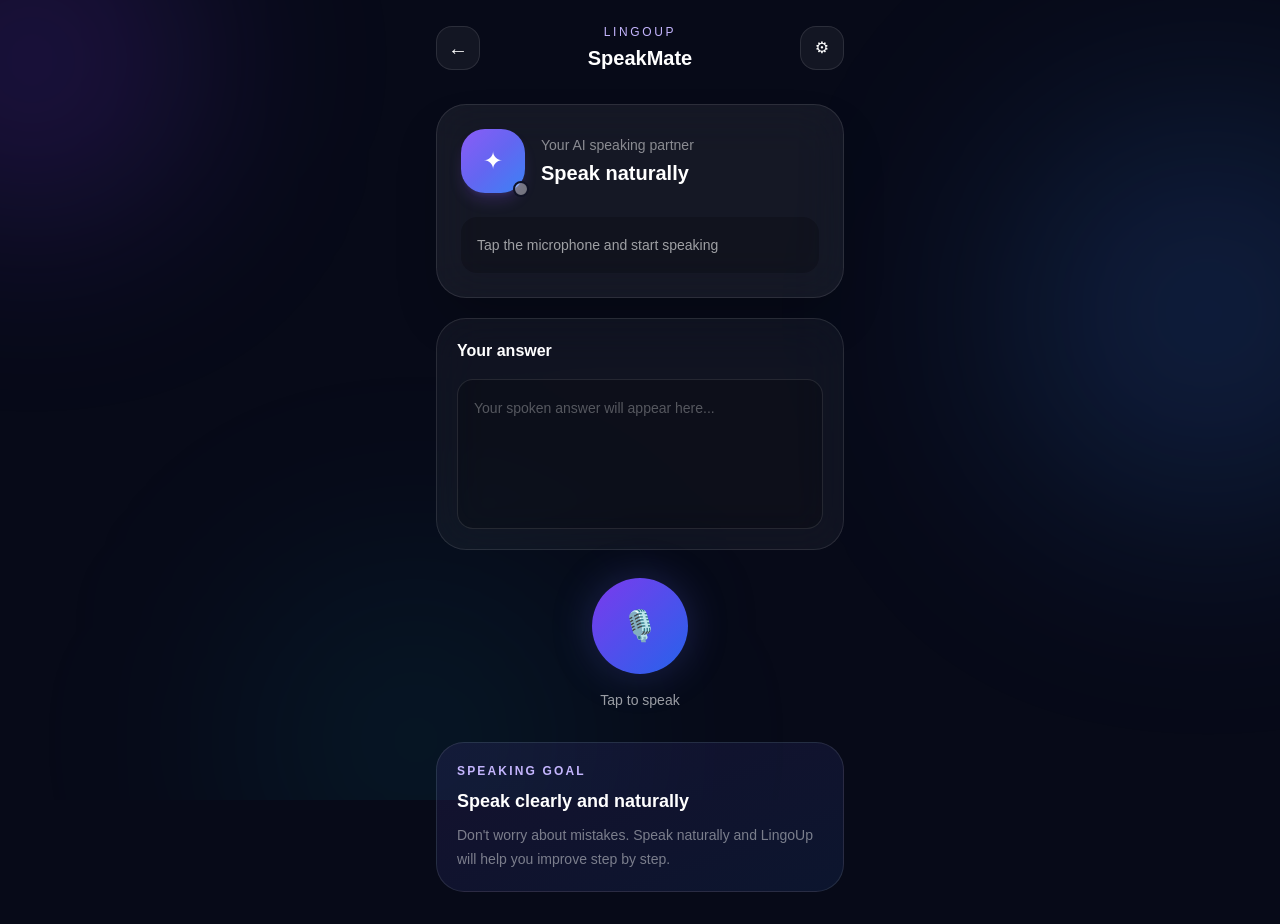
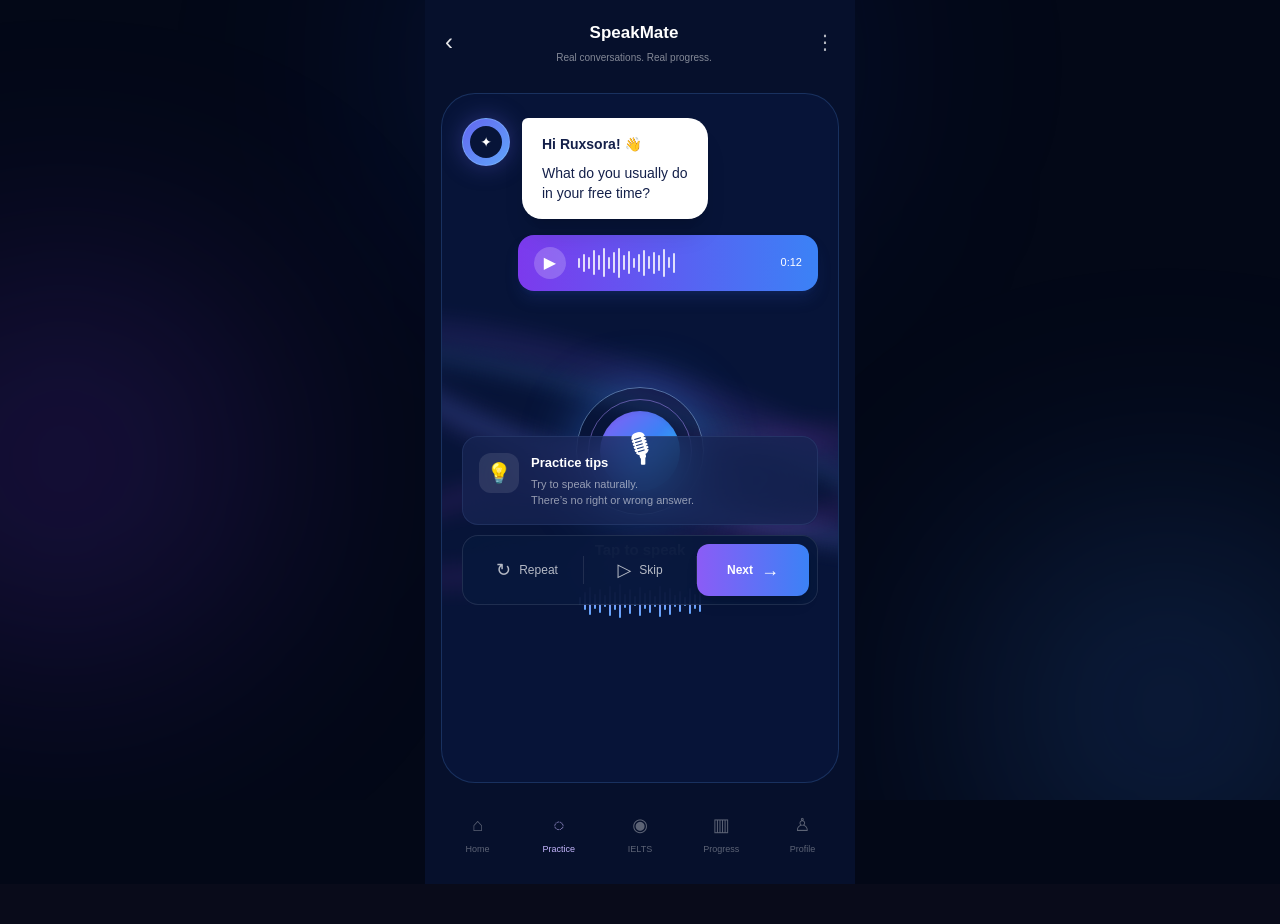
Before and after one commit to nosir1438-cyber/LingoUp-V2, a Next.js app: page /speakmate in a window 1280 px wide. Shown: the top 924 px of the page. After the commit the page ends 884 px from the top, so only its background shows below. Built offline with nearby package versions, Linux system fonts and the light colour scheme.

Commit message:
Update page.tsx

```diff
--- a/app/speakmate/page.tsx
+++ b/app/speakmate/page.tsx
@@ -1,264 +1,202 @@
 "use client";
 
-import { useEffect, useRef, useState } from "react";
+import { useState } from "react";
 
 export default function SpeakMate() {
-  const [isListening, setIsListening] = useState(false);
-  const [transcript, setTranscript] = useState("");
-  const [status, setStatus] = useState("Tap the microphone and start speaking");
-  const [supported, setSupported] = useState(true);
-
-  const recognitionRef = useRef<any>(null);
-
-  useEffect(() => {
-    if (typeof window === "undefined") return;
-
-    const SpeechRecognition =
-      (window as any).SpeechRecognition ||
-      (window as any).webkitSpeechRecognition;
-
-    if (!SpeechRecognition) {
-      setSupported(false);
-      return;
-    }
-
-    const recognition = new SpeechRecognition();
-
-    recognition.continuous = false;
-    recognition.interimResults = true;
-    recognition.lang = "en-US";
-
-    recognition.onstart = () => {
-      setIsListening(true);
-      setStatus("Listening...");
-    };
-
-    recognition.onresult = (event: any) => {
-      let text = "";
-
-      for (let i = event.resultIndex; i < event.results.length; i++) {
-        text += event.results[i][0].transcript;
-      }
-
-      setTranscript(text);
-    };
-
-    recognition.onerror = (event: any) => {
-      setIsListening(false);
-
-      if (event.error === "not-allowed") {
-        setStatus("Microphone permission was denied.");
-      } else if (event.error === "no-speech") {
-        setStatus("I didn't hear anything. Try again.");
-      } else {
-        setStatus("Something went wrong. Please try again.");
-      }
-    };
-
-    recognition.onend = () => {
-      setIsListening(false);
-
-      if (transcript.trim()) {
-        setStatus("Got it. Your answer is ready.");
-      } else {
-        setStatus("Tap the microphone and start speaking");
-      }
-    };
-
-    recognitionRef.current = recognition;
-
-    return () => {
-      recognition.stop();
-    };
-  }, [transcript]);
-
-  const toggleMicrophone = () => {
-    if (!supported) return;
-
-    if (isListening) {
-      recognitionRef.current?.stop();
-      setIsListening(false);
-      return;
-    }
-
-    setTranscript("");
-    setStatus("Listening...");
-
-    try {
-      recognitionRef.current?.start();
-    } catch {
-      // Prevent duplicate start errors.
-    }
-  };
-
-  const clearAnswer = () => {
-    setTranscript("");
-    setStatus("Tap the microphone and start speaking");
-  };
+  const [listening, setListening] = useState(false);
 
   return (
-    <main className="min-h-screen bg-[#070A18] text-white">
-      {/* Cosmic background */}
-      <div className="pointer-events-none fixed inset-0 overflow-hidden">
-        <div className="absolute -left-32 top-[-100px] h-80 w-80 rounded-full bg-violet-600/20 blur-[100px]" />
-        <div className="absolute right-[-120px] top-[120px] h-96 w-96 rounded-full bg-blue-500/20 blur-[120px]" />
-        <div className="absolute bottom-[-100px] left-[20%] h-80 w-80 rounded-full bg-cyan-500/10 blur-[120px]" />
+    <main className="min-h-screen bg-[#030817] text-white">
+      {/* Background glow */}
+      <div className="fixed inset-0 overflow-hidden pointer-events-none">
+        <div className="absolute -top-32 left-1/3 h-96 w-96 rounded-full bg-blue-700/20 blur-[130px]" />
+        <div className="absolute top-1/3 -left-32 h-96 w-96 rounded-full bg-violet-600/20 blur-[130px]" />
+        <div className="absolute bottom-[-100px] right-[-80px] h-96 w-96 rounded-full bg-blue-500/20 blur-[130px]" />
       </div>
 
-      <div className="relative mx-auto min-h-screen max-w-md px-5 pb-8 pt-6">
-        {/* Header */}
-        <header className="flex items-center justify-between">
-          <button
-            onClick={() => window.history.back()}
-            className="flex h-11 w-11 items-center justify-center rounded-2xl border border-white/10 bg-white/5 text-xl"
-            aria-label="Go back"
-          >
-            ←
+      <div className="relative mx-auto min-h-screen max-w-[430px] overflow-hidden bg-[#06102c]">
+
+        {/* Top */}
+        <header className="flex items-center justify-between px-5 pt-5">
+          <button className="text-2xl text-white/90">
+            ‹
           </button>
 
           <div className="text-center">
-            <p className="text-xs font-medium uppercase tracking-[0.22em] text-violet-300">
-              LingoUp
+            <h1 className="text-[17px] font-bold">SpeakMate</h1>
+            <p className="mt-1 text-[10px] text-white/50">
+              Real conversations. Real progress.
             </p>
-            <h1 className="mt-1 text-xl font-bold">SpeakMate</h1>
           </div>
 
-          <button
-            className="flex h-11 w-11 items-center justify-center rounded-2xl border border-white/10 bg-white/5"
-            aria-label="Settings"
-          >
-            ⚙
+          <button className="text-xl text-white/70">
+            ⋮
           </button>
         </header>
 
-        {/* AI status */}
-        <section className="mt-8 rounded-[30px] border border-white/10 bg-white/[0.06] p-6 shadow-2xl backdrop-blur-xl">
-          <div className="flex items-center gap-4">
-            <div className="relative flex h-16 w-16 items-center justify-center rounded-3xl bg-gradient-to-br from-violet-500 via-indigo-500 to-blue-500 shadow-lg shadow-violet-500/20">
-              <div className="text-2xl">✦</div>
+        {/* Conversation area */}
+        <section className="relative mx-4 mt-7 min-h-[690px] overflow-hidden rounded-[34px] border border-blue-400/20 bg-[#071438]">
 
+          {/* Wave background */}
+          <div className="absolute inset-0 opacity-80">
+            <div className="absolute left-[-25%] top-[40%] h-32 w-[150%] rotate-[18deg] rounded-[50%] border-[25px] border-violet-500/20 blur-[12px]" />
+            <div className="absolute left-[-20%] top-[45%] h-24 w-[150%] rotate-[18deg] rounded-[50%] border-[18px] border-blue-400/20 blur-[10px]" />
+            <div className="absolute left-[-30%] top-[52%] h-28 w-[160%] rotate-[-10deg] rounded-[50%] border-[16px] border-fuchsia-500/20 blur-[12px]" />
+          </div>
+
+          <div className="relative z-10 px-5 pt-6">
+
+            {/* AI message */}
+            <div className="flex items-start gap-3">
+              <div className="flex h-12 w-12 shrink-0 items-center justify-center rounded-full border border-blue-300/40 bg-gradient-to-br from-indigo-500 to-blue-400 shadow-[0_0_25px_rgba(99,102,241,.35)]">
+                <div className="flex h-8 w-8 items-center justify-center rounded-full bg-[#071438] text-sm">
+                  ✦
+                </div>
+              </div>
+
+              <div className="rounded-[20px] rounded-tl-md bg-white px-5 py-4 text-[#14204a] shadow-xl">
+                <p className="text-[14px] font-semibold">
+                  Hi Ruxsora! 👋
+                </p>
+
+                <p className="mt-2 text-[14px] leading-5">
+                  What do you usually do
+                  <br />
+                  in your free time?
+                </p>
+              </div>
+            </div>
+
+            {/* Voice message */}
+            <div className="ml-14 mt-4 flex items-center gap-3 rounded-2xl bg-gradient-to-r from-violet-600 to-blue-500 px-4 py-3 shadow-lg shadow-blue-900/30">
+              <button className="flex h-8 w-8 items-center justify-center rounded-full bg-white/20">
+                ▶
+              </button>
+
+              <div className="flex flex-1 items-center gap-[3px]">
+                {[10, 18, 12, 25, 15, 29, 12, 21, 30, 15, 23, 10, 18, 26, 13, 22, 16, 28, 11, 20].map(
+                  (height, i) => (
                     <span
-                className={`absolute -bottom-1 -right-1 h-4 w-4 rounded-full border-2 border-[#101326] ${
-                  isListening ? "bg-green-400" : "bg-white/40"
+                      key={i}
+                      className="w-[2px] rounded-full bg-white/80"
+                      style={{ height }}
+                    />
+                  )
+                )}
+              </div>
+
+              <span className="text-[11px] font-medium">0:12</span>
+            </div>
+
+            {/* Microphone */}
+            <div className="mt-24 flex flex-col items-center">
+
+              <button
+                onClick={() => setListening(!listening)}
+                className={`relative flex h-32 w-32 items-center justify-center rounded-full transition-all duration-300 ${
+                  listening
+                    ? "scale-110 shadow-[0_0_80px_rgba(79,70,229,.7)]"
+                    : "shadow-[0_0_55px_rgba(59,130,246,.45)]"
                 }`}
+              >
+                <div className="absolute inset-0 rounded-full border border-blue-300/50" />
+                <div className="absolute inset-3 rounded-full border border-violet-400/50" />
+
+                <div className="absolute inset-6 rounded-full bg-gradient-to-br from-violet-500 via-blue-500 to-cyan-400 shadow-inner" />
+
+                <span className="relative z-10 text-4xl">
+                  🎙
+                </span>
+              </button>
+
+              <p className="mt-6 text-[15px] font-semibold">
+                {listening ? "I'm listening..." : "Tap to speak"}
+              </p>
+
+              {/* Audio waveform */}
+              <div className="mt-5 flex h-10 items-center gap-[3px]">
+                {[8, 18, 28, 15, 24, 12, 30, 18, 34, 14, 25, 10, 29, 16, 23, 11, 31, 18, 27, 12, 21, 9, 26, 15, 22].map(
+                  (height, i) => (
+                    <span
+                      key={i}
+                      className="w-[2px] rounded-full bg-gradient-to-t from-blue-400 to-violet-400"
+                      style={{ height }}
                     />
+                  )
+                )}
+              </div>
+            </div>
+
+            {/* Tip */}
+            <div className="absolute bottom-24 left-5 right-5 rounded-2xl border border-blue-300/10 bg-blue-950/70 p-4 backdrop-blur-xl">
+              <div className="flex gap-3">
+                <div className="flex h-10 w-10 shrink-0 items-center justify-center rounded-xl bg-white/10 text-xl">
+                  💡
                 </div>
 
                 <div>
-              <p className="text-sm text-white/50">Your AI speaking partner</p>
-              <h2 className="mt-1 text-xl font-bold">Speak naturally</h2>
+                  <p className="text-[13px] font-semibold">
+                    Practice tips
+                  </p>
+
+                  <p className="mt-1 text-[11px] leading-4 text-white/55">
+                    Try to speak naturally.
+                    <br />
+                    There’s no right or wrong answer.
+                  </p>
+                </div>
               </div>
             </div>
 
-          <div className="mt-6 rounded-2xl bg-black/20 p-4">
-            <p className="text-sm leading-6 text-white/60">{status}</p>
+            {/* Bottom controls */}
+            <div className="absolute bottom-4 left-5 right-5 flex items-center rounded-2xl border border-white/10 bg-[#07183c]/90 p-2 backdrop-blur-xl">
+
+              <button className="flex flex-1 items-center justify-center gap-2 py-3 text-[12px] text-white/70">
+                <span className="text-lg">↻</span>
+                Repeat
+              </button>
+
+              <div className="h-7 w-px bg-white/10" />
+
+              <button className="flex flex-1 items-center justify-center gap-2 py-3 text-[12px] text-white/70">
+                <span className="text-lg">▷</span>
+                Skip
+              </button>
+
+              <div className="h-7 w-px bg-white/10" />
+
+              <button className="flex flex-1 items-center justify-center gap-2 rounded-xl bg-gradient-to-r from-violet-500 to-blue-500 py-3 text-[12px] font-semibold shadow-lg">
+                Next
+                <span className="text-lg">→</span>
+              </button>
+
+            </div>
           </div>
         </section>
 
-        {/* Conversation */}
-        <section className="mt-5 rounded-[30px] border border-white/10 bg-white/[0.045] p-5 backdrop-blur-xl">
-          <div className="flex items-center justify-between">
-            <h2 className="font-semibold">Your answer</h2>
+        {/* Bottom navigation */}
+        <nav className="mt-5 grid grid-cols-5 px-3 pb-5">
 
-            {transcript && (
-              <button
-                onClick={clearAnswer}
-                className="text-xs font-medium text-white/40 transition hover:text-white"
-              >
-                Clear
-              </button>
-            )}
-          </div>
-
-          <div className="mt-4 min-h-[150px] rounded-2xl border border-white/10 bg-black/20 p-4">
-            {transcript ? (
-              <p className="text-[16px] leading-7 text-white/90">
-                {transcript}
-              </p>
-            ) : (
-              <p className="text-sm leading-6 text-white/30">
-                Your spoken answer will appear here...
-              </p>
-            )}
-          </div>
-        </section>
-
-        {/* Microphone */}
-        <section className="mt-7 flex flex-col items-center">
-          <button
-            onClick={toggleMicrophone}
-            disabled={!supported}
-            className={`relative flex h-24 w-24 items-center justify-center rounded-full transition-all duration-300 ${
-              isListening
-                ? "scale-110 bg-gradient-to-br from-violet-500 to-blue-500 shadow-[0_0_60px_rgba(99,102,241,0.45)]"
-                : "bg-gradient-to-br from-violet-600 to-blue-600 shadow-[0_0_40px_rgba(99,102,241,0.25)] hover:scale-105"
-            }`}
-          >
-            {isListening && (
-              <>
-                <span className="absolute inset-[-10px] animate-ping rounded-full border border-violet-400/30" />
-                <span className="absolute inset-[-18px] rounded-full border border-blue-400/10" />
-              </>
-            )}
-
-            <span className="relative text-3xl">
-              {isListening ? "■" : "🎙️"}
-            </span>
-          </button>
-
-          <p className="mt-4 text-sm font-medium text-white/60">
-            {isListening ? "Listening..." : "Tap to speak"}
-          </p>
-        </section>
-
-        {/* Unsupported browser message */}
-        {!supported && (
-          <div className="mt-5 rounded-2xl border border-yellow-400/20 bg-yellow-400/10 p-4 text-center text-sm leading-6 text-yellow-200">
-            Speech recognition is not available in this browser. Try opening
-            LingoUp in a browser that supports microphone speech recognition.
-          </div>
-        )}
-
-        {/* Goal */}
-        <section className="mt-8 rounded-[28px] border border-white/10 bg-gradient-to-br from-violet-500/10 to-blue-500/10 p-5">
-          <p className="text-xs font-semibold uppercase tracking-[0.18em] text-violet-300">
-            Speaking goal
-          </p>
-
-          <h3 className="mt-2 text-lg font-bold">
-            Speak clearly and naturally
-          </h3>
-
-          <p className="mt-2 text-sm leading-6 text-white/45">
-            Don't worry about mistakes. Speak naturally and LingoUp will help
-            you improve step by step.
-          </p>
-        </section>
-
-        {/* Bottom navigation */}
-        <nav className="mt-8 grid grid-cols-5 rounded-[26px] border border-white/10 bg-white/[0.05] p-2 backdrop-blur-xl">
           {[
-            ["⌂", "Home", "/"],
-            ["◉", "Practice", "/practice"],
-            ["🎙", "Speak", "/speakmate"],
-            ["▥", "Progress", "/progress"],
-            ["◯", "Profile", "/profile"],
-          ].map(([icon, label, href]) => (
+            ["⌂", "Home"],
+            ["◌", "Practice"],
+            ["◉", "IELTS"],
+            ["▥", "Progress"],
+            ["♙", "Profile"],
+          ].map(([icon, label]) => (
             <button
               key={label}
-              onClick={() => {
-                window.location.href = href;
-              }}
-              className={`flex flex-col items-center gap-1 rounded-2xl px-1 py-3 text-[10px] transition ${
-                label === "Speak"
-                  ? "bg-white/10 text-violet-300"
-                  : "text-white/40 hover:bg-white/5 hover:text-white/70"
+              className={`flex flex-col items-center gap-1 py-2 ${
+                label === "Practice"
+                  ? "text-violet-300"
+                  : "text-white/35"
               }`}
             >
               <span className="text-lg">{icon}</span>
-              <span>{label}</span>
+              <span className="text-[9px]">{label}</span>
             </button>
           ))}
+
         </nav>
       </div>
     </main>
```
Lines whose indentation alone changed are shown as unchanged.
